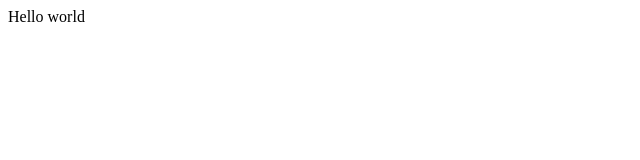
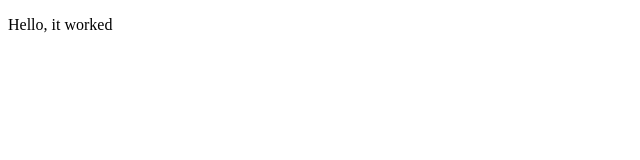
Before and after one commit to SamanthaHammack/SamanthaH.95.github.io, a plain HTML site: page index.html in a window 1280 px wide. Shown: the whole page, without its empty margins (0-640 px from the left). Drawn offline with Linux system fonts and the light colour scheme.

Commit message:
edited index.html

```diff
--- a/index.html
+++ b/index.html
@@ -7,7 +7,7 @@
     <link href="style.css" rel="stylesheet" type="text/css" />
   </head>
   <body>
-    Hello world
+   <p> Hello, it worked</p>
     <script src="script.js"></script>
   </body>
 </html>
```
